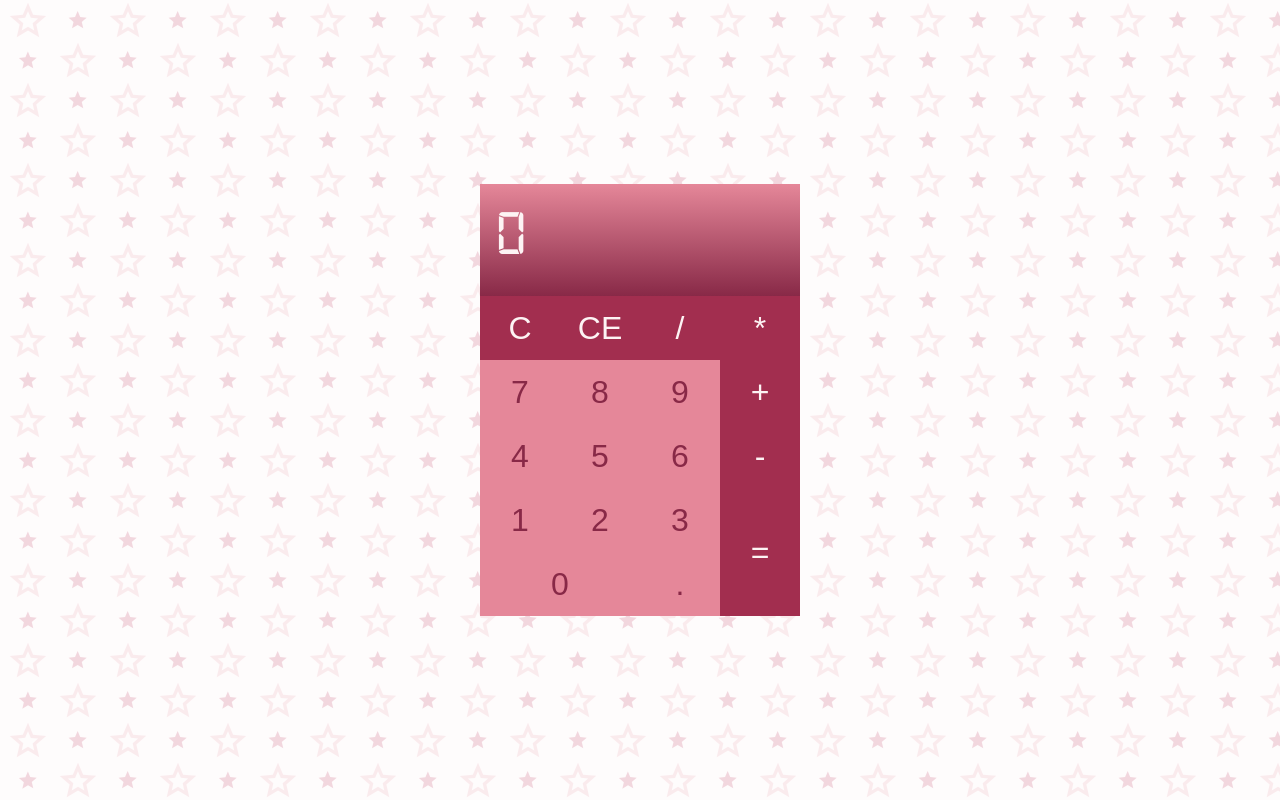
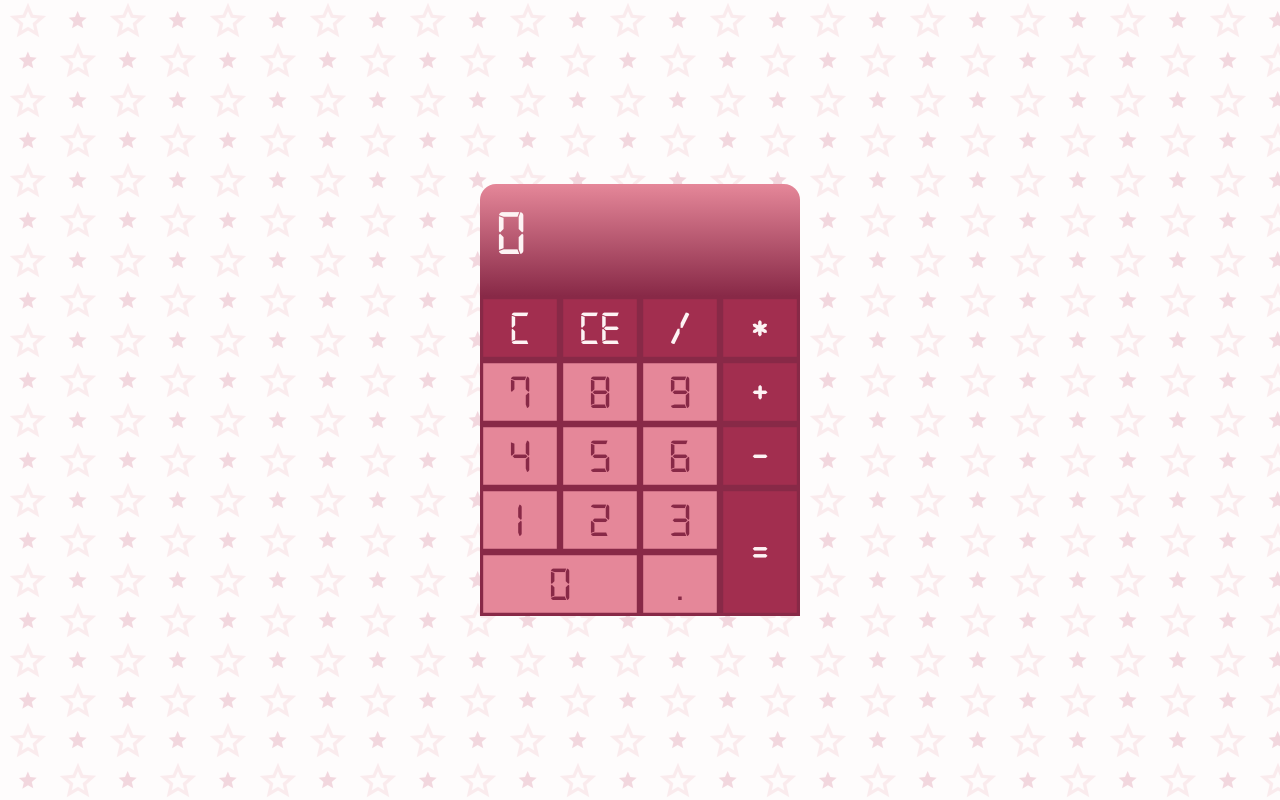
Before and after one commit to Eliana-Janneth/calculator, a plain HTML site: page index.html in a window 1280 px wide. Drawn offline with Linux system fonts and the light colour scheme.

Commit message:
refactor: update file paths and remove unused code

```diff
--- a/index.html
+++ b/index.html
@@ -4,7 +4,7 @@
 <head>
   <meta charset="UTF-8" />
   <meta name="viewport" content="width=device-width, initial-scale=1.0" />
-  <link rel="stylesheet" href="style.css" />
+  <link rel="stylesheet" href="style/style.css" />
   <title>Calculadora</title>
 </head>
 
@@ -39,7 +39,7 @@
     </div>
   </main>
 
-  <script src="script.js"></script>
+  <script src="js/script.js"></script>
 </body>
 
 </html>
--- a/style.css
+++ b/style/style.css
@@ -10,7 +10,7 @@ body {
   display: flex;
   align-items: center;
   justify-content: center;
-  font-family: 'Roboto', sans-serif;
+  font-family: 'Digital7', sans-serif;
 }
 
 main {
@@ -19,7 +19,7 @@ main {
 }
 
 .calc-screen {
-  background:linear-gradient(#e58799,#882947);
+  background: linear-gradient(#e58799, #882947);
   color: #fdf3f4;
   width: 18rem;
   height: 5rem;
@@ -27,12 +27,17 @@ main {
   font-size: 4rem;
   padding: 1rem;
   font-family: 'Digital7', sans-serif;
+  overflow: hidden;
+  text-overflow: clip;
+  border-top-left-radius: 1rem;
+  border-top-right-radius: 1rem;
 }
 
 .square {
   position: relative;
   width: 100%;
   padding-bottom: 100%;
+
 }
 
 .calc-buttons {
@@ -46,9 +51,11 @@ main {
 .btn {
   border: 0;
   padding: 0;
-  font-size: 2rem;
+  font-size: 3rem;
   font-weight: 500;
   text-align: center;
+  font-family: 'Digital7';
+  box-shadow: inset 0 0 0 0.2rem #882947;
 }
 
 .btn:hover {
@@ -76,12 +83,12 @@ main {
 }
 
 
-.calc-buttons-container{
+.calc-buttons-container {
   display: flex;
   flex-direction: column;
 }
 
-#btnEqual{
+#btnEqual {
   grid-row: span 2;
 }
 
```
Also changed, not shown: js/script.js (renamed from script.js), style/Digital7.ttf (renamed from Digital7.ttf).
